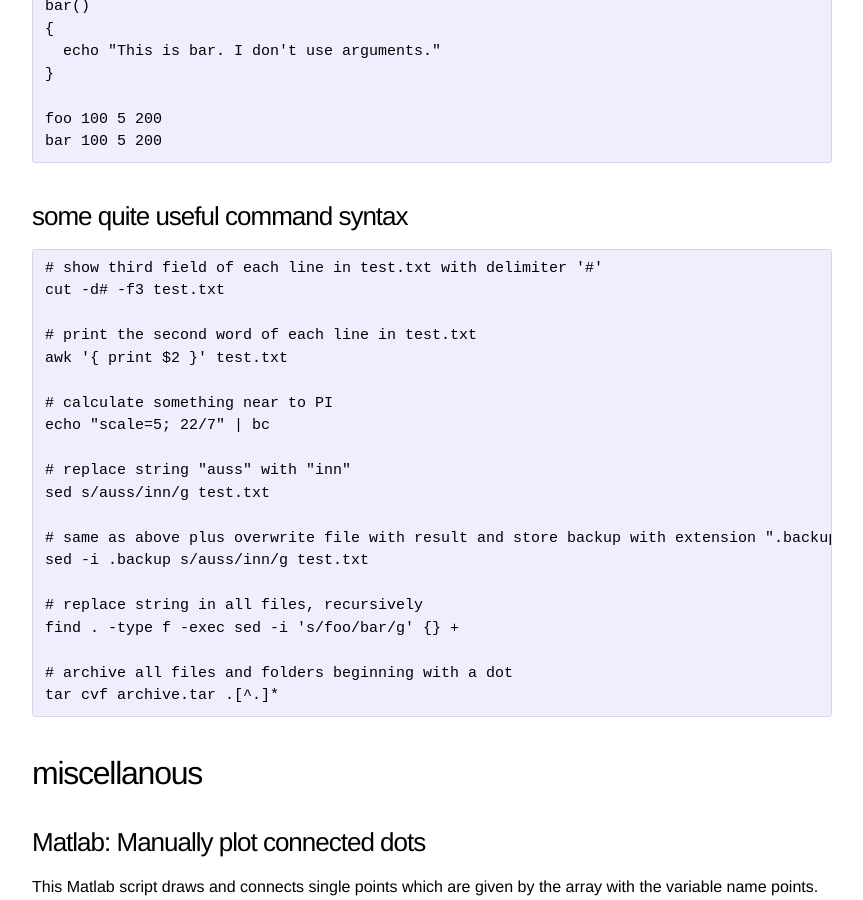
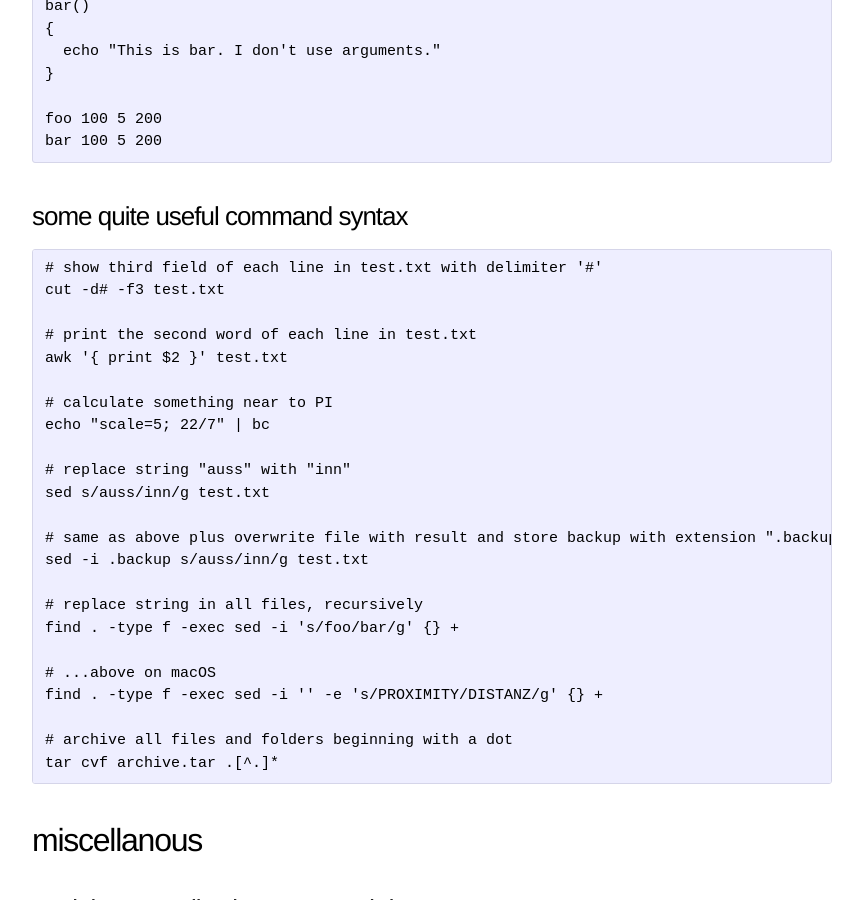
Before and after one commit to jewirth/jewirth.github.io, a Jekyll site: the page built from syntax.md, in a window 1280 px wide and 900 px high, scrolled down 5777 px. Shown: the whole window, without its empty margins (208-1071 px from the left). Built offline with Jekyll 4.4.1, drawn with Linux system fonts in a browser that asks for light colours.

Commit message:
Update syntax.md

```diff
--- a/syntax.md
+++ b/syntax.md
@@ -281,6 +281,9 @@ The snippets below show how to use redirections and piping:
 
     # replace string in all files, recursively
     find . -type f -exec sed -i 's/foo/bar/g' {} +
+
+    # ...above on macOS
+    find . -type f -exec sed -i '' -e 's/PROXIMITY/DISTANZ/g' {} +
 
     # archive all files and folders beginning with a dot
     tar cvf archive.tar .[^.]*
```
